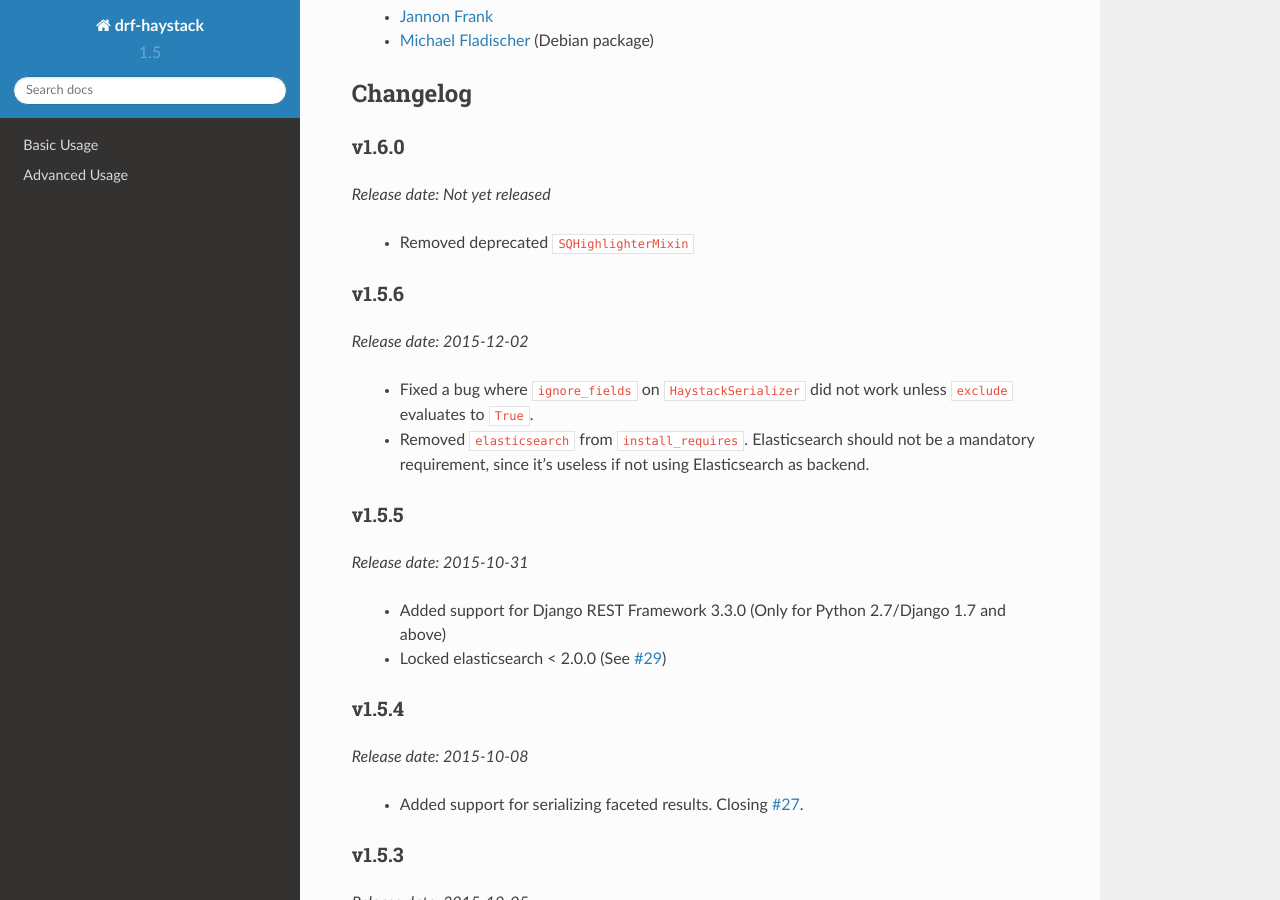
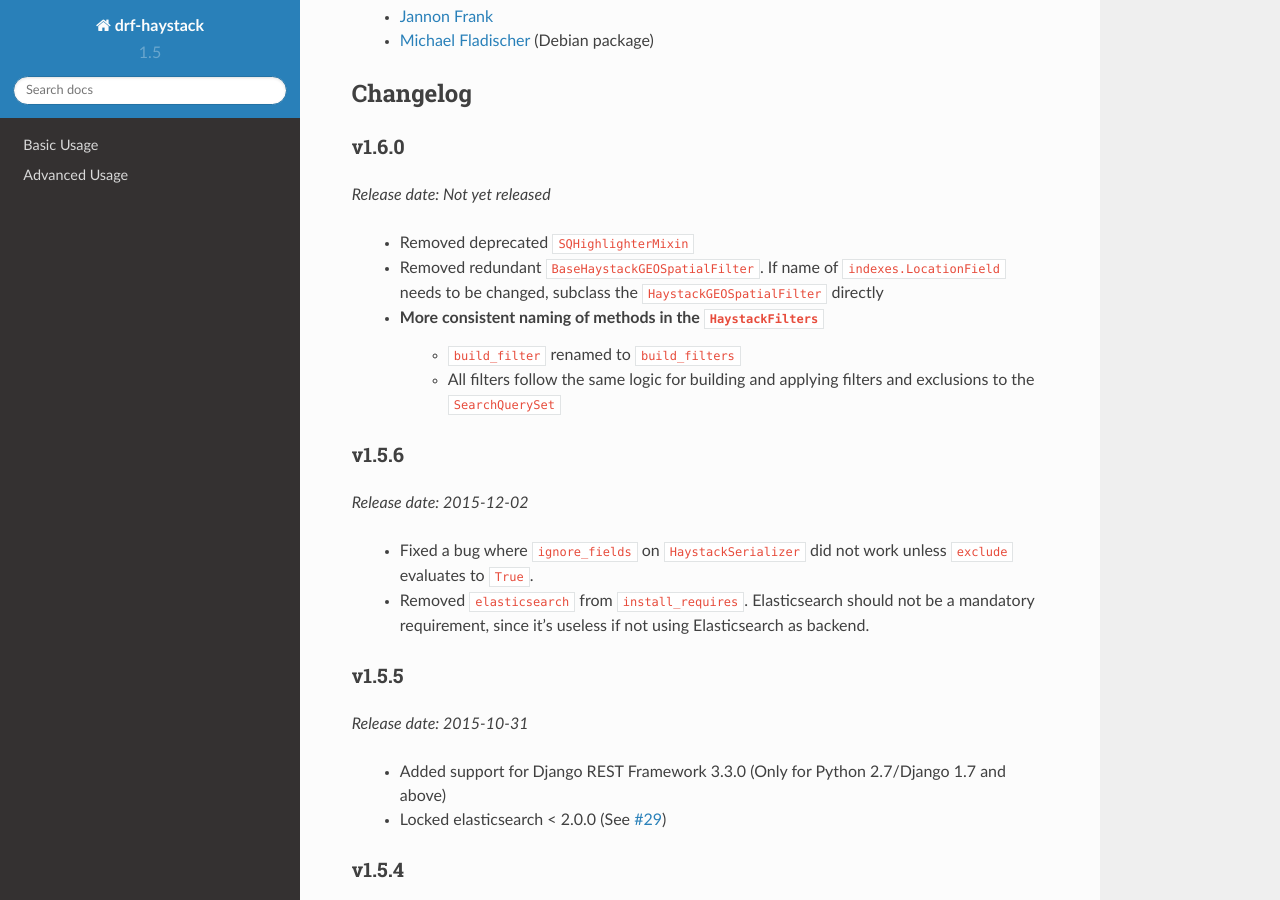
Before and after one commit to rhblind/drf-haystack, a Sphinx documentation site: the page built from docs/index.rst, in a window 1280 px wide and 900 px high, scrolled down 2299 px. Built offline with Sphinx 7.4.7 and the Read the Docs theme 2.0.0, drawn with Linux system fonts in a browser that asks for light colours.

Commit message:
Updated changelog

```diff
--- a/docs/index.rst
+++ b/docs/index.rst
@@ -109,7 +109,10 @@ v1.6.0
 *Release date: Not yet released*
 
     - Removed deprecated ``SQHighlighterMixin``
-
+    - Removed redundant ``BaseHaystackGEOSpatialFilter``. If name of ``indexes.LocationField`` needs to be changed, subclass the ``HaystackGEOSpatialFilter`` directly
+    - More consistent naming of methods in the ``HaystackFilters``
+        - ``build_filter`` renamed to ``build_filters``
+        - All filters follow the same logic for building and applying filters and exclusions to the ``SearchQuerySet``
 
 v1.5.6
 ------
```
